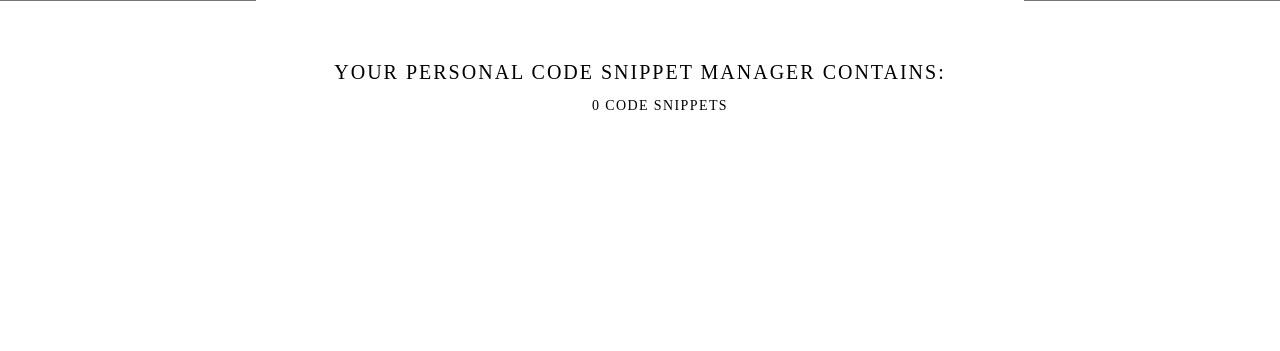
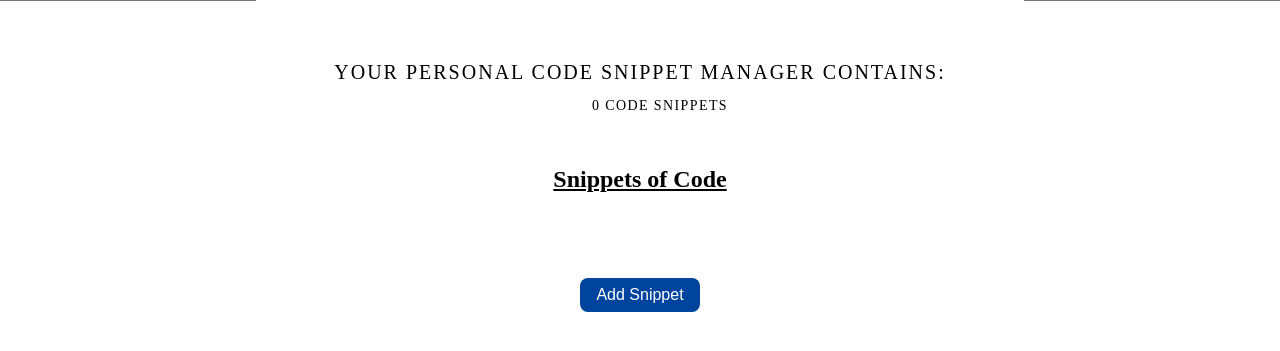
Before and after one commit to phamm89/personal-snippet-manager, a Django app: page / in a window 1280 px wide. Shown: the part 320-671 px from the top of the page. Run offline with Django 3.2, Linux system fonts and the light colour scheme; the visitor is signed in with stand-in values (Sample User, id 1); data that the repository does not hold is empty; some libraries are stand-ins or nearby versions.

Commit message:
Working on Displaying Snippets

```diff
--- a/core/static/styles.css
+++ b/core/static/styles.css
@@ -0,0 +1,4 @@
+.snippet_header{
+    text-align: center;
+    text-decoration: underline;
+}
--- a/core/templates/index.html
+++ b/core/templates/index.html
@@ -9,9 +9,39 @@
     </h1>
     <h4 class="mt2 mb0 f6 fw4 ttu tracked">
         <ul>
-            <p>{{ snippet_codes }} Code Snippets</p>
+            <p>{{ snippet_codes_count }} Code Snippets</p>
         </ul>
     </h4>
+    <br>
+    <h2 class="snippet_header">Snippets of Code</h2>
+    {% if user.is_authenticated %}
+    <div class='tc center avenir w-70'>
+        {% for obj in snippet_codes %}
+          <div class='ba bg-blue white'>
+            <p><strong> {{obj.snippet_title}}</strong></p>
+          </div>
+          <div>
+              <p>by {{obj.snippet_creator}}</p>
+              <p>added {{obj.date_added}}</p>
+          </div>
+          <div>
+            <p> Language: {{obj.snippet_lang}}</p>
+          </div>
+          <div>
+            <p>{{obj.snippet_code }}</p>
+          </div>
+        {% endfor %}
+        <a class="f5 link mt5 dim br3 ph3 pv2 mb2 dib white bg-dark-blue" href="">Add Snippet</a>
+   </div>
+
+   {% else %}
+
+   <div>
+    {% load static %}
+    <img class= "br3" src="{% static "static/otter.png" %}" alt="Otter waving">
+   </div>
+
+   {% endif %}
     </div>
 </header>
 
--- a/core/views.py
+++ b/core/views.py
@@ -5,9 +5,12 @@ from core.models import Snippet
 def index(request):
     """View function for home page of site."""
 
-    snippet_codes = Snippet.objects.all().count()
+    snippet_codes_count = Snippet.objects.all().count()
+    snippet_codes = Snippet.objects.all()
+
     context = {
-        'snippet_codes': snippet_codes,
+        'snippet_codes_count': snippet_codes_count,
+        'snippet_codes': snippet_codes
     }
 
     return render(request, 'index.html', context=context)
```
Also changed, not shown: core/static/otter.png (added).
